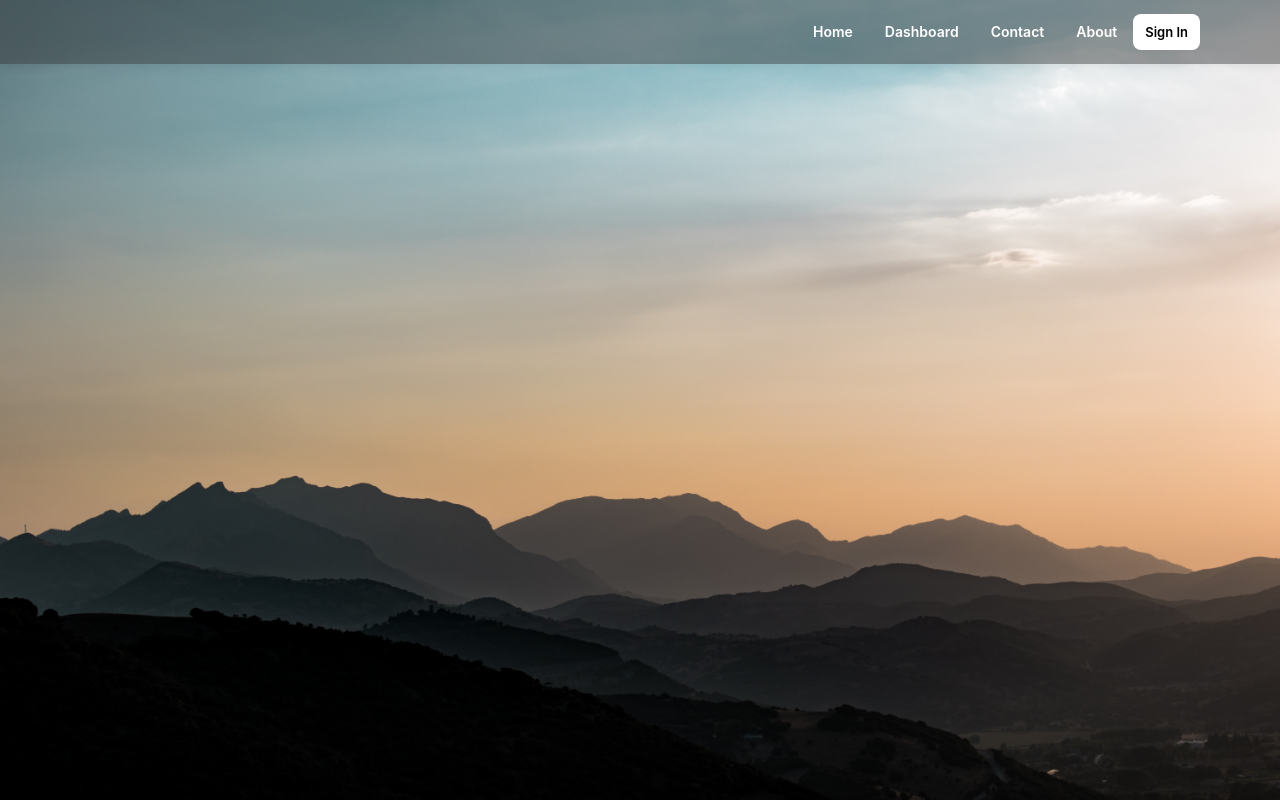
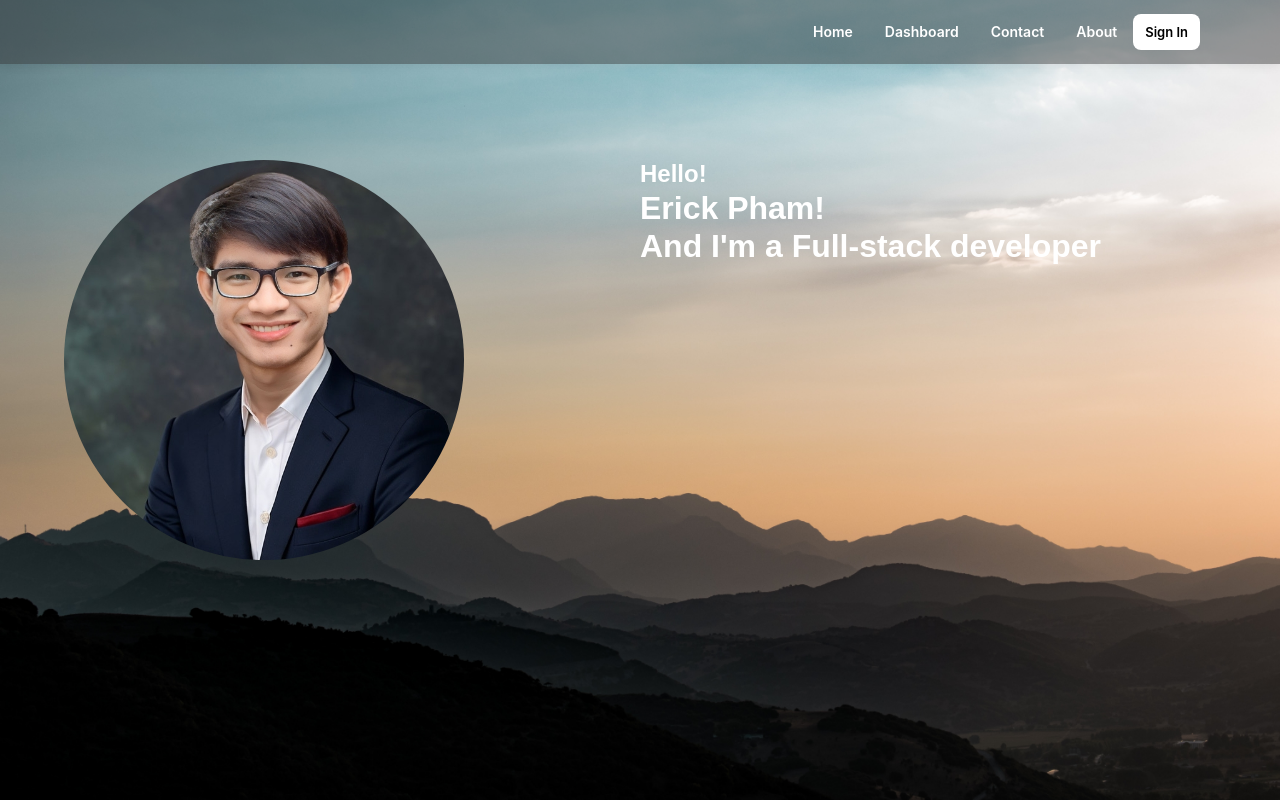
Before and after one commit to erick-pham/nextjs-portfolio, a Next.js app: page / in a window 1280 px wide. Built offline with nearby package versions, Linux system fonts and the light colour scheme.

Commit message:
add home page

```diff
--- a/src/app/page.tsx
+++ b/src/app/page.tsx
@@ -1,10 +1,82 @@
 import HomeNavBar from "@/components/HomeNavBar";
+import { Avatar, Box, Container, Grid, Typography } from "@mui/material";
 import type { ReactNode } from "react";
 
 const HomePage = (): ReactNode => (
-  <>
+  <Box
+    sx={{
+      display: "flex",
+      flex: "1 1 auto",
+      flexDirection: "column",
+      maxWidth: "100%",
+    }}
+  >
     <HomeNavBar />
-  </>
+    <Container
+      sx={{
+        mt: 20,
+      }}
+    >
+      <Grid container>
+        <Grid item xs={12} sm={6}>
+          {/* <Box
+            sx={{
+              position: "relative",
+              width: "100%",
+              textAlign: "center",
+              borderRadius: "0.6rem",
+              overflow: "hidden",
+            }}
+          >
+            <Image
+              layout="responsive"
+              width={200}
+              height={200}
+              objectFit="contain"
+              src={""}
+            />
+          </Box> */}
+
+          <Box
+            sx={{
+              textAlign: "center",
+              alignItems: "center",
+              alignContent: "center",
+              justifyContent: "center",
+              // borderRadius: "40px",
+              // overflow: "hidden",
+            }}
+          >
+            <Avatar
+              src="/static/images/my-avatar2.jpg"
+              sx={{
+                height: 400,
+                width: 400,
+              }}
+            />
+            {/* <Image
+              alt="avatar"
+              src="/static/images/my-avatar2.jpg"
+              layout="responsive"
+              width={200}
+              height={200}
+              objectFit="contain"
+
+            /> */}
+          </Box>
+        </Grid>
+        <Grid item xs={12} sm={6}>
+          <Box>
+            <Typography variant="h5">Hello!</Typography>
+            <Typography variant="h4">Erick Pham!</Typography>
+            <Typography variant="h4">
+              And I&#39;m a Full-stack developer
+            </Typography>
+          </Box>
+        </Grid>
+      </Grid>
+    </Container>
+  </Box>
 );
 
 export default HomePage;
--- a/src/components/Admin/NavItem.tsx
+++ b/src/components/Admin/NavItem.tsx
@@ -49,7 +49,7 @@ export type NavItemProp = {
 export const NavItem = (props: NavItemProp): ReactElement => {
   const { href, icon, title, ...others } = props;
   const pathname = usePathname();
-  const active = href ? pathname.startsWith(href) : false;
+  const active = href && href !== "/" ? pathname.startsWith(href) : false;
 
   const handleSignOut = (): void => {
     if (title === "SignOut") {
```
Also changed, not shown: src/components/Admin/DashboardSidebar.tsx (+11 -0 lines), public/static/images/my-avatar2.jpg (added).
